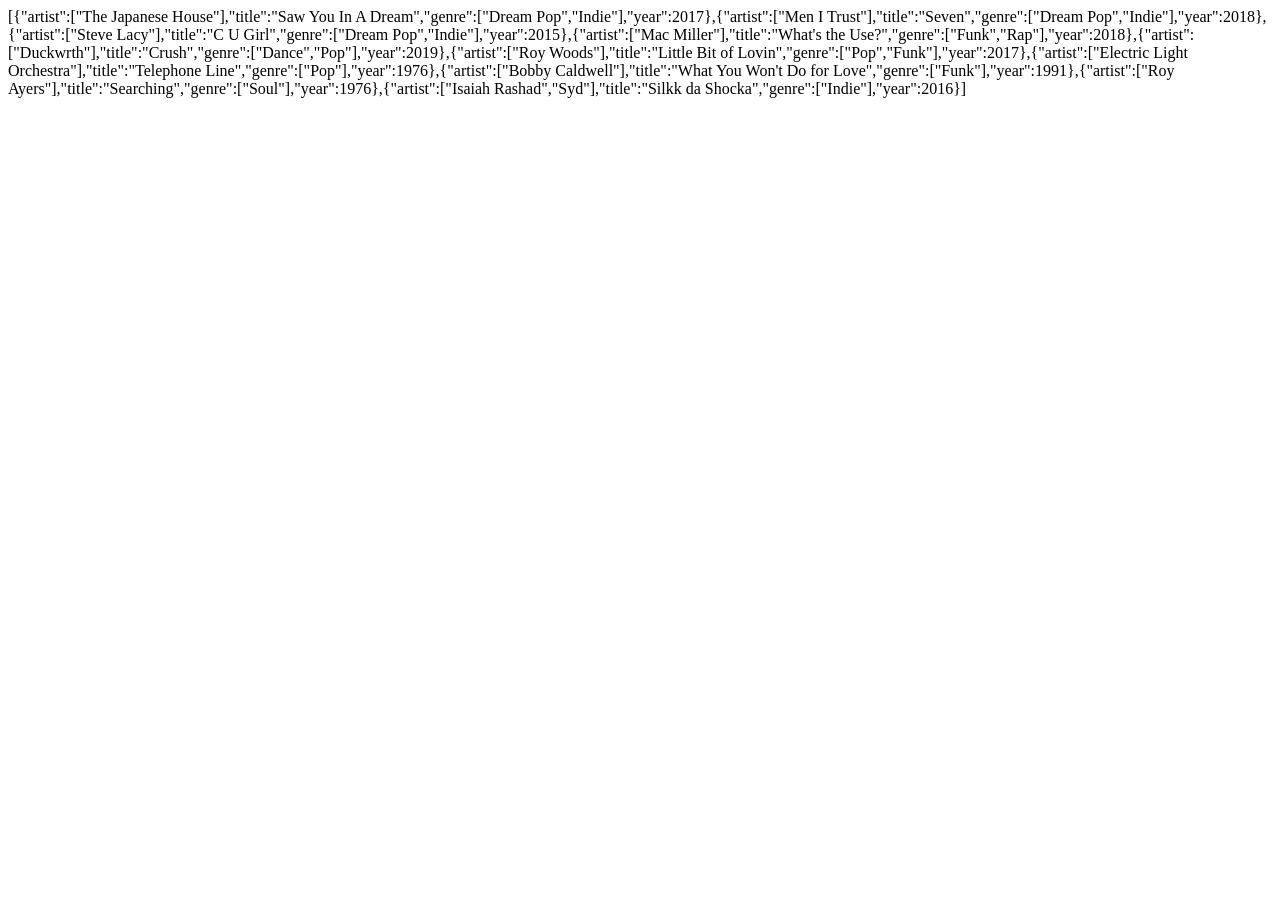
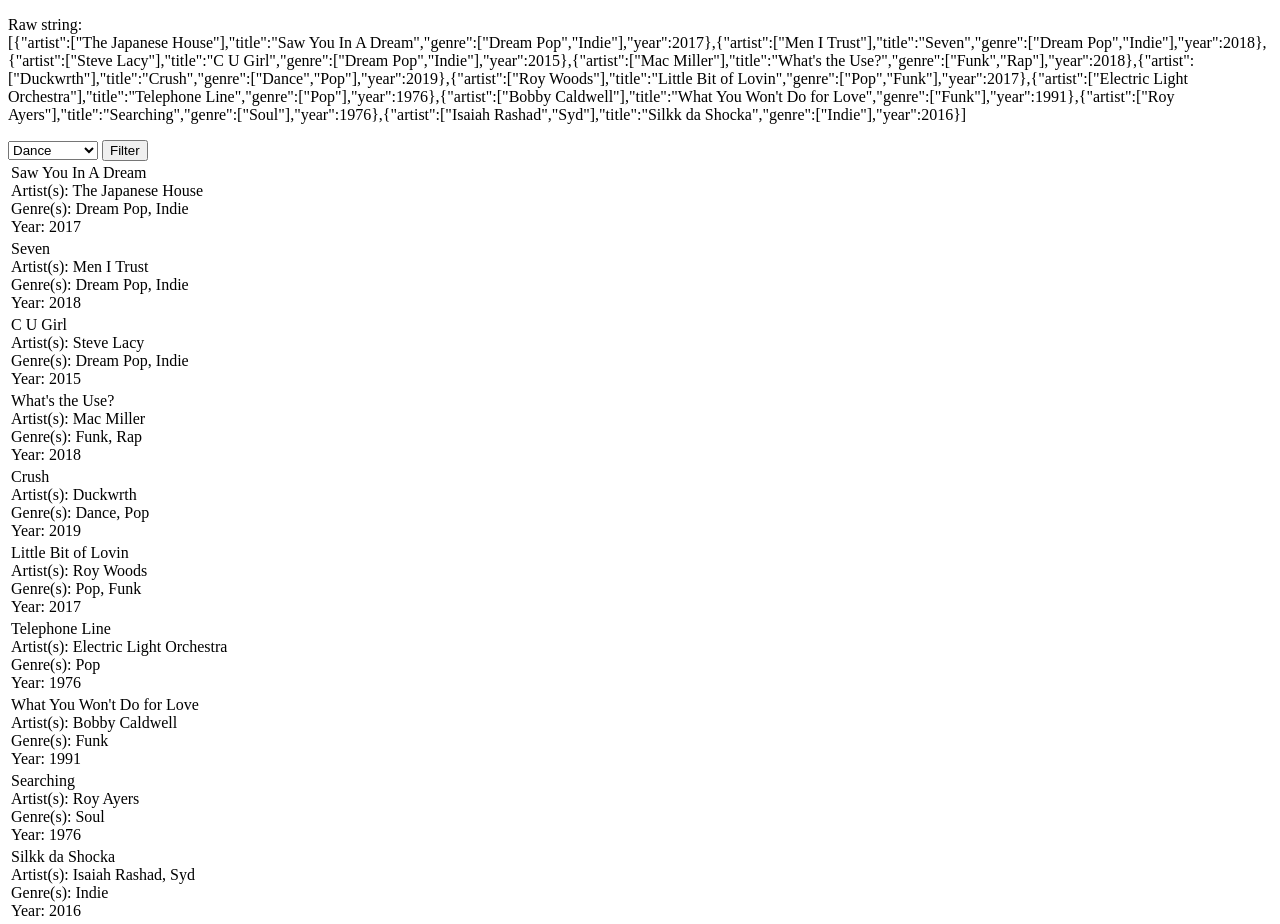
Before and after one commit to colinrkeegan/keeg, a plain HTML site: page hw9.html in a window 1280 px wide. Before the commit the page ends 800 px from the top, so only its background shows below. Drawn offline with nearby package versions, Linux system fonts and the light colour scheme.

Commit message:
Add files via upload

```diff
--- a/hw9.html
+++ b/hw9.html
@@ -4,27 +4,68 @@
     <meta charset="utf-8">
     <title>Assignment 9: JSON Song List</title>
     <script   src="https://code.jquery.com/jquery-3.1.1.min.js"   integrity="sha256-hVVnYaiADRTO2PzUGmuLJr8BLUSjGIZsDYGmIJLv2b8="   crossorigin="anonymous"></script>
+    <link rel="stylesheet" type="text/css" href="style.css">
 </head>
 
 <body>
-    <p>yo</p>
+    <p id="rawString"></p>
+
+    <form action="" method="post">
+        <select name="genreFilter">
+            <option value="Dance">Dance</option>
+            <option value="DreamPop">Dream Pop</option>
+            <option value="Funk">Funk</option>
+            <option value="Indie">Indie</option>
+            <option value="Pop">Pop</option>
+            <option value="Rap">Rap</option>
+            <option value="Soul">Soul</option>
+        </select>
+        <input type="submit" value="Filter">
+    </form>
+    <div class="filteredSongs" name="filteredSongs">
+        ok
+    </div>
+
+    <table id="userFriendly"></table>
+
     <script language="javascript">
     $.get("https://colinrkeegan.github.io/keeg/hw9.json",
     function( data ) {
         // strSetlist = JSON.stringify(data);
         // document.write("<tr>" + strSetlist + "</tr>");
         strSetlist = JSON.stringify(data);
-        document.write(strSetlist +"<br/>");
-        strHTML= "<ul>";
-        data.forEach(function(hw9) {
-            strHTML += "<li>"
-            + hw9.artist(s) + " : "
-            + hw9.type + "</li>";
+        // document.write(strSetlist +"<br/>");
+        $("#rawString").html("Raw string:<br/>" + strSetlist +"<br/>");
+        strHTML= "<table>";
+        data.forEach(function(song) {
+            strHTML += "<tr><td>"
+            + song.title + "<br/>Artist(s): "
+            + song.artist.join(", ") + "<br/>Genre(s): "
+            + song.genre.join(", ") + "<br/>Year: "
+            + song.year + "</tr></td>";
         })
-        strHTML += "</ul>";
-        document.write (strHTML);  /**/
+        strHTML += "</table>";
+        // document.write(strHTML);
+        // alert("YOO");
+        // alert(strHTML);
+        $("#userFriendly").html(strHTML +"<br/>");
     })
-</script>
+
+    $(document).ready(function(){
+        $("div[name='filteredSongs']").hide();
+
+        $("form select").change(function() {
+    		genre = this.value;
+            alert(genre);
+        	// index = this.name.substring(4);
+            //
+    		// updateCost(quantity, index);
+            // subTotal = updateSubTotal();
+            // tax = updateTax(subTotal);
+            // updateTotal(subTotal, tax);
+    	})
+    })
+    </script>
 </body>
 </html>
 
```
